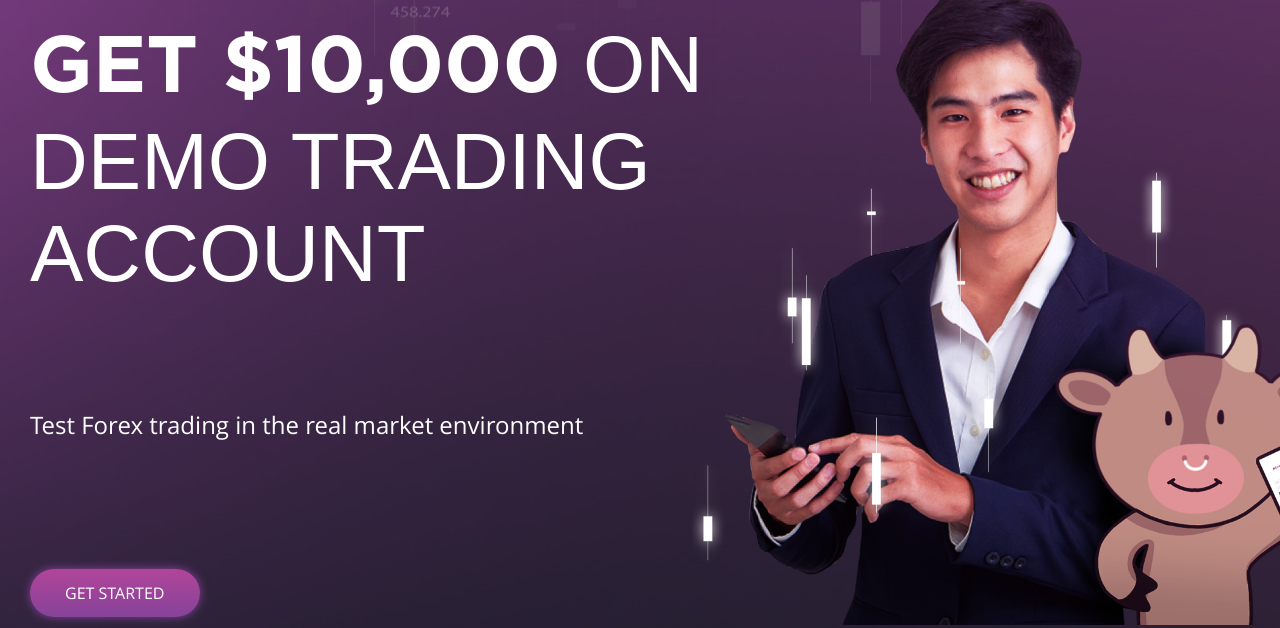
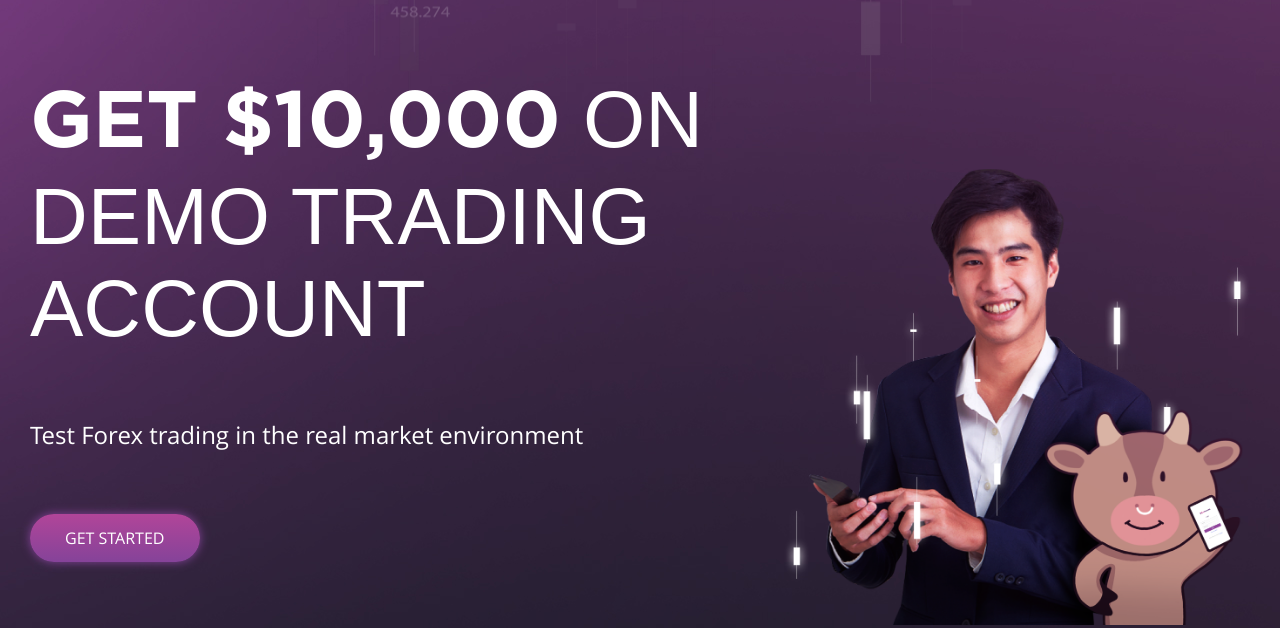
Before and after one commit to evgeni83/mtrading, a plain HTML site: page index.html in a window 1280 px wide. Shown: the part 172-800 px from the top of the page. Drawn offline with Linux system fonts and the light colour scheme; a web font is replaced by a local one.

Commit message:
Fixed first screen bugs

```diff
--- a/scss/_first-screen.scss
+++ b/scss/_first-screen.scss
@@ -1,8 +1,9 @@
 .first {
   position: relative;
   height: 100vh;
-  overflow: hidden;
   background-image: url(../img/bg-1.jpg);
+  display: flex;
+  flex-direction: column;
 
   &__nums {
     position: absolute;
@@ -13,7 +14,7 @@
   }
 
   &__container {
-    height: 100%;
+    flex-grow: 1;
     display: flex;
     flex-direction: column;
     justify-content: space-between;
@@ -31,7 +32,6 @@
         justify-content: space-evenly;
       }
       &-right {
-        height: 100%;
         display: flex;
         align-items: flex-end;
       }
@@ -43,17 +43,8 @@
     text-transform: uppercase;
   }
 
-  &__text {
-    margin-top: 100px;
-  }
-
-  &__btn {
-    margin-top: 120px;
-  }
-
   &__img {
     position: relative;
-    margin: 0 -20%;
   }
 }
 
```
Also changed, not shown: css/style.css.
